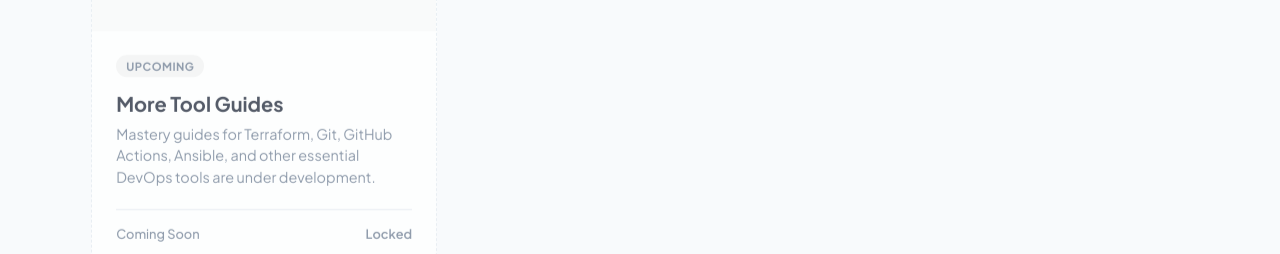
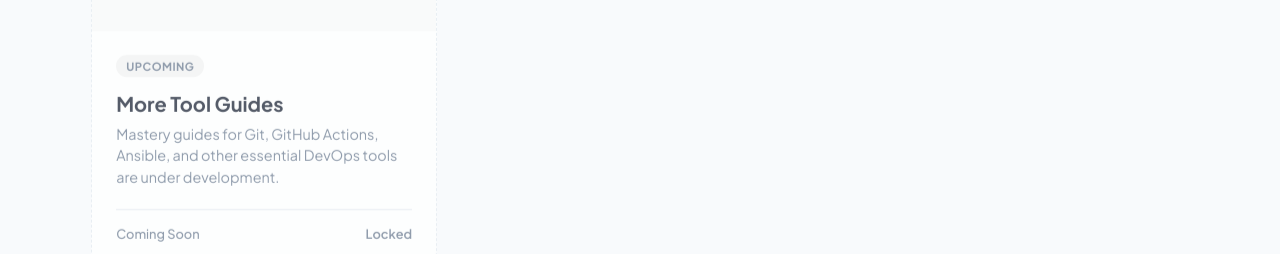
Before and after one commit to raghu-94/devopsbyraghu, a Next.js app: page / in a window 1280 px wide. Shown: the part 2440-2694 px from the top of the page. Built offline with nearby package versions, Linux system fonts and the light colour scheme.

Commit message:
fix: remove terraform from upcoming guides card

```diff
--- a/src/app/page.js
+++ b/src/app/page.js
@@ -338,7 +338,7 @@ export default function Home() {
                 Upcoming
               </span>
               <h3>More Tool Guides</h3>
-              <p>Mastery guides for Terraform, Git, GitHub Actions, Ansible, and other essential DevOps tools are under development.</p>
+              <p>Mastery guides for Git, GitHub Actions, Ansible, and other essential DevOps tools are under development.</p>
               <div className="card-meta">
                 <span>Coming Soon</span>
                 <span className="card-action" style={{ color: "var(--light-text-muted)" }}>Locked</span>
```
